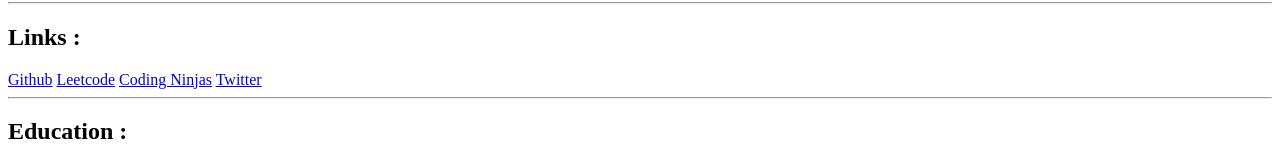
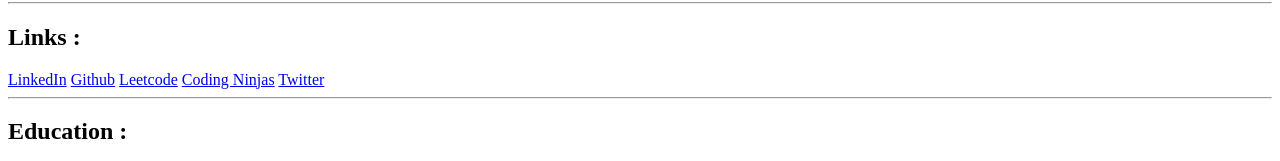
Before and after one commit to rajanraj2/My-Resume, a plain HTML site: page index.html in a window 1280 px wide. Shown: the part 303-464 px from the top of the page. Drawn offline with Linux system fonts and the light colour scheme.

Commit message:
Update index.html

```diff
--- a/index.html
+++ b/index.html
@@ -14,6 +14,7 @@
     <hr />
 
     <h2>Links :</h2>
+    <a href="https://www.linkedin.com/in/rajan-raj-824a4119a/">LinkedIn</a>
     <a href="https://github.com/rajanraj2">Github</a>
     <a href="https://leetcode.com/rajanraj22/">Leetcode</a>
     <a href="https://www.codingninjas.com/studio/profile/rajanraj2">Coding Ninjas</a>
```
